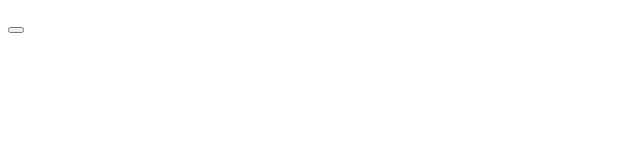
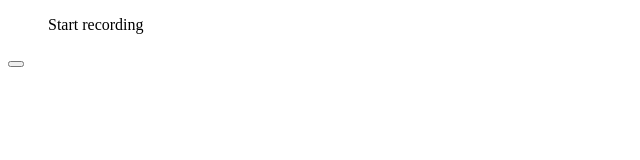
Before and after one commit to ulugbek15/speechrecognation, a plain HTML site: page index.html in a window 1280 px wide. Shown: the whole page, without its empty margins (0-640 px from the left). Drawn offline with Linux system fonts and the light colour scheme.

```diff
--- a/index.html
+++ b/index.html
@@ -8,7 +8,7 @@
 </head>
 <body>
 
-    <ul id="list"></ul>
+    <ul id="list">Start recording</ul>
     <button id="button" type="button"></button>
 
     <script src="./index.js"></script>
```
